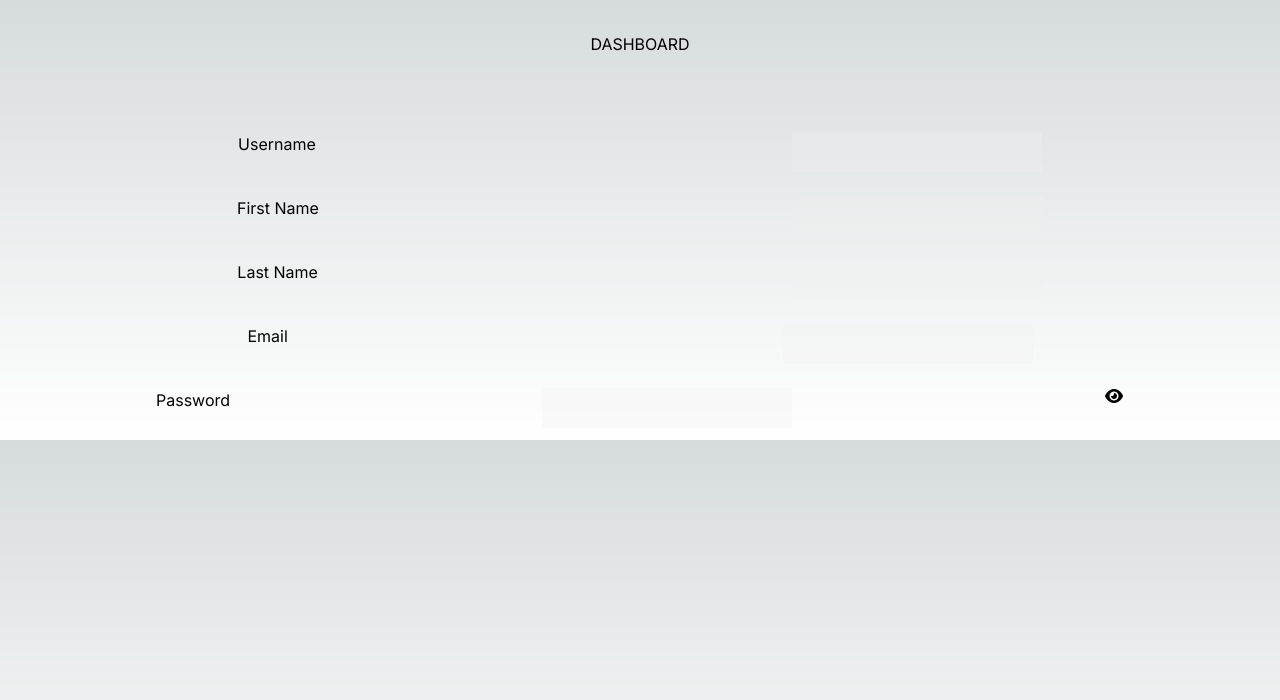
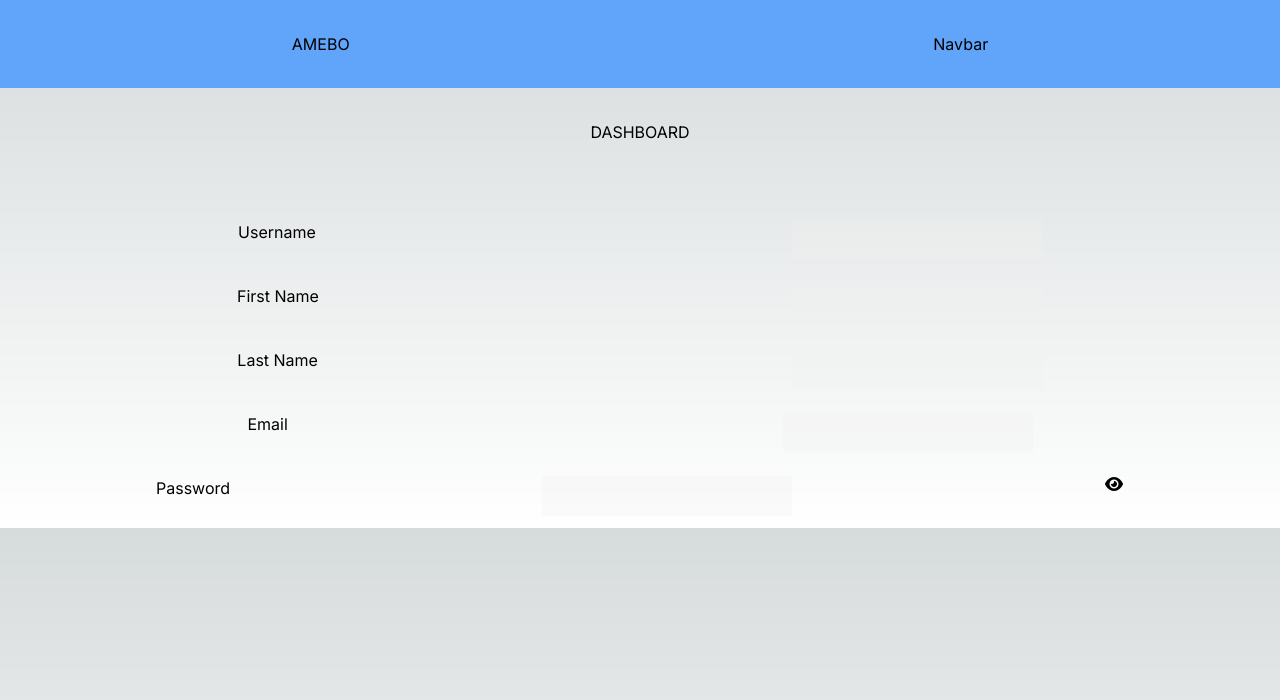
Before and after one commit to Olami007/Amebo, a Next.js app: page /dashboard in a window 1280 px wide. Shown: the top 700 px of the page. Built offline with nearby package versions, Linux system fonts and the light colour scheme; no server answers.

Commit message:
session single user search updated to email

```diff
--- a/src/app/api/auth/[...nextauth]/route.js
+++ b/src/app/api/auth/[...nextauth]/route.js
@@ -101,7 +101,8 @@ const handler = NextAuth({
       return token;
     },
     async session({ session, user, token, profile }) {
-      const oneUser = await User.findOne({ _id: token.sub });
+      console.log(token);
+      const oneUser = await User.findOne({ email: token.email });
       // console.log(oneUser);
       // console.log(session, "session", profile, "profile", token, "token");
       // return session;
--- a/src/app/dashboard/page.jsx
+++ b/src/app/dashboard/page.jsx
@@ -1,5 +1,6 @@
 "use client";
 
+import Navbar from "@/components/Navbar/Navbar";
 import { useSession } from "next-auth/react";
 import React, { useEffect, useState } from "react";
 
@@ -31,6 +32,8 @@ const Page = () => {
 
   return (
     <div>
+      <Navbar />
+
       <h1 className="text-center py-8">DASHBOARD</h1>
       <form className="pt-8">
         <div className="flex py-3 justify-around">
```
